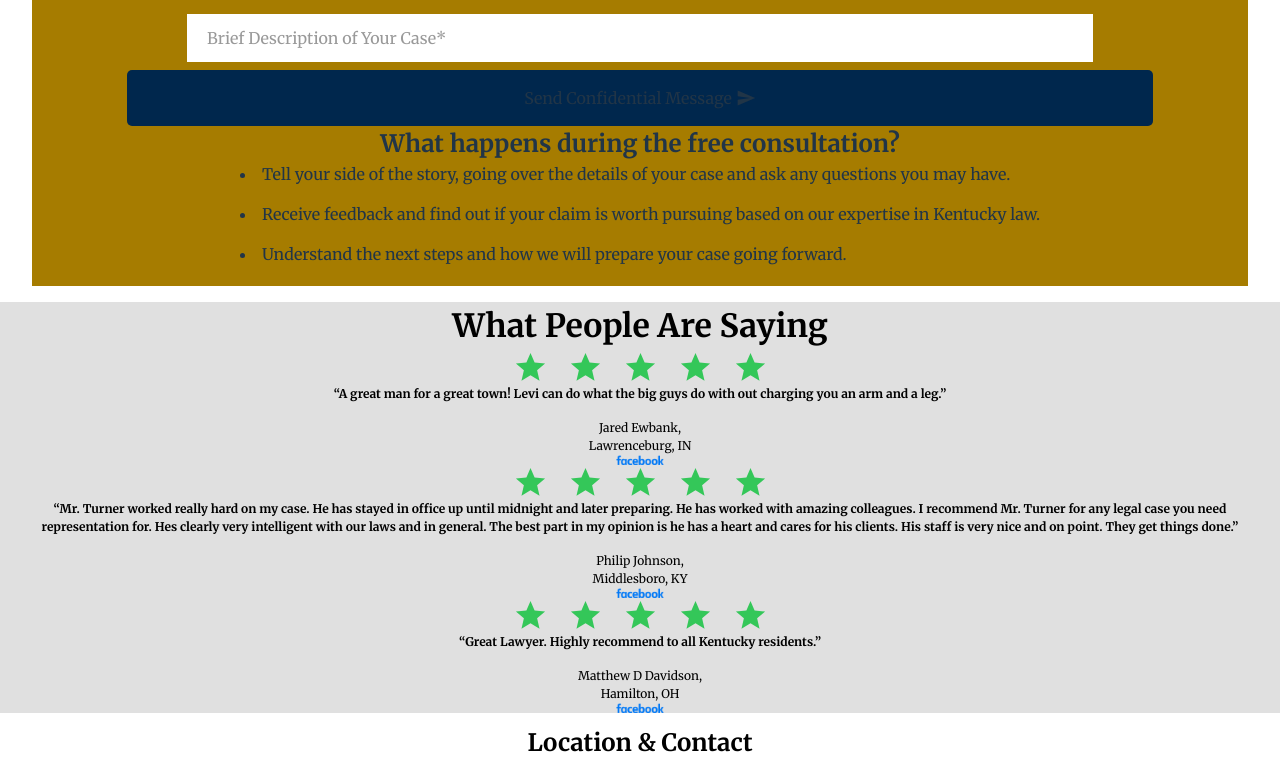
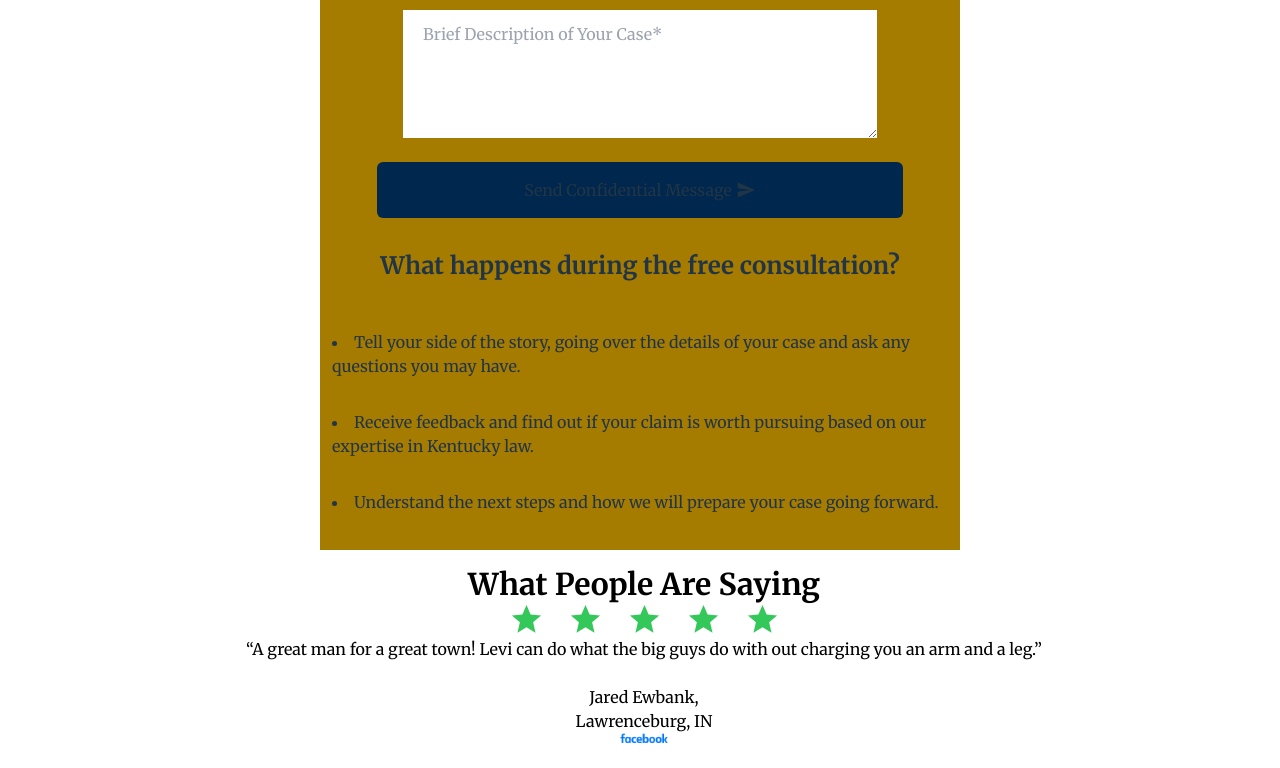
Before and after one commit to Matt41531/The-Law-Office-of-Levi-Turner, a React (Vite) app: page / in a window 1280 px wide. Shown: the part 1849-2617 px from the top of the page. Built offline with nearby package versions, Linux system fonts and the light colour scheme.

Commit message:
Replacing CSS with TailwindCSS

```diff
--- a/src/components/ConsultationForm.jsx
+++ b/src/components/ConsultationForm.jsx
@@ -1,35 +1,47 @@
-import "../styles/consultationForm.css";
 import SendIcon from "@mui/icons-material/Send";
 
 function ConsultationForm() {
   return (
-    <div className="flex-col2" id="form">
-      <div className="consultation-form flex-col2 p-1">
-        <span className="consultation-title">Book Free Consultation</span>
-        <span className="consultation-desc">
-          with The Law Office of Levi Turner
-        </span>
-        <input type="text" value="Full Name*" />
-        <input type="text" value="Phone Number*" />
-        <input type="text" value="Email Address*" />
-        <input type="text" value="Brief Description of Your Case*" />
-        <div className="message-button">
+    <div className="flex flex-col items-center justify-center w-full" id="form">
+      <div className="flex flex-col items-center justify-center w-11/12 p-1 bg-bronze my-4 lg:w-1/2">
+        <span className="text-2xl font-bold">Book Free Consultation</span>
+        <span className="text-base">with The Law Office of Levi Turner</span>
+        <input
+          className="w-3/4 py-3 px-5 my-2 mx-0 bg-white text-light-grey border-none"
+          type="text"
+          value="Full Name*"
+        />
+        <input
+          className="w-3/4 py-3 px-5 my-2 mx-0 bg-white text-light-grey border-none"
+          type="text"
+          value="Phone Number*"
+        />
+        <input
+          className="w-3/4 py-3 px-5 my-2 mx-0 bg-white text-light-grey border-none"
+          type="text"
+          value="Email Address*"
+        />
+        <textarea
+          className="w-3/4 h-32 py-3 px-5 my-2 mx-0 bg-white text-light-grey border-none align-top"
+          placeholder="Brief Description of Your Case*"
+        />
+        <div className="bg-navy w-10/12 p-4 my-4 rounded-md">
           Send Confidential Message
-          <SendIcon className="inline-icon"/>
+          <SendIcon className="pl-1 align-bottom" />
         </div>
-        <div className="consultation-title">
+        <div className="text-2xl font-bold m-4">
           What happens during the free consultation?
         </div>
         <ul className="list-disc list-inside">
-          <li className="consultation-desc">
+          <li className="text-left my-8 mx-2">
             Tell your side of the story, going over the details of your case and
             ask any questions you may have.
           </li>
-          <li className="consultation-desc">
+          <li className="text-left my-8 mx-2">
             Receive feedback and find out if your claim is worth pursuing based
             on our expertise in Kentucky law.
           </li>
-          <li className="consultation-desc">
+          <li className="text-left my-8 mx-2">
             Understand the next steps and how we will prepare your case going
             forward.
           </li>
--- a/src/components/LandingDisplay.jsx
+++ b/src/components/LandingDisplay.jsx
@@ -7,8 +7,8 @@ function LandingDisplay() {
         <img className="w-[25.1875rem] h-[23.6875rem]" src={officeLogo} />
       </div>
       <div className="flex items-center justify-center w-full">
-        <a className=" text-white no-underline w-11/12 lg:w-1/3" href="#form">
-          <div className="bg-bronze text-base font-bold w-full py-4 lg:text-lg">
+        <a className="no-underline w-11/12 lg:w-1/3" href="#form">
+          <div className="text-white bg-bronze font-bold w-full py-4 lg:text-lg hover:text-white">
             REQUEST A FREE CONSULTATION HERE
           </div>
         </a>
--- a/src/components/LocationContacts.jsx
+++ b/src/components/LocationContacts.jsx
@@ -1,21 +1,20 @@
-import "../styles/locationContacts.css";
 import lawOffice from "../assets/law-office.png";
 import ArrowForwardIcon from "@mui/icons-material/ArrowForward";
 
 function LocationContacts() {
   return (
-    <div className="flex-col2">
-      <div className="location-title">Location & Contact</div>
-      <div className="location-text">
+    <div className="flex flex-col items-center justify-center w-full">
+      <div className="text-3xl font-bold text-black my-8">Location & Contact</div>
+      <div className="text-xl font-bold text-black mx-6">
         1319 Cumberland Ave. Middlesboro, KY 40965
       </div>
-      <img className="office-image" src={lawOffice} />
-      <div className="directions-text-box">
-        <a className="directions-text" target="_blank" href="https://www.google.com/maps/dir//1319+E+Cumberland+Ave,+Middlesboro,+KY+40965/data=!4m6!4m5!1m1!4e2!1m2!1m1!1s0x885c84cf2a5b4c81:0x9a8455b676f016f7?sa=X&ved=1t:707&ictx=111">
-          GET DIRECTIONS <ArrowForwardIcon className="inline-icon"/>
+      <img className="w-11/12 border-4 border-solid border-black" src={lawOffice} />
+      <div className="my-4">
+        <a className="text-black text-xl font-bold my-4 hover:text-black" target="_blank" href="https://www.google.com/maps/dir//1319+E+Cumberland+Ave,+Middlesboro,+KY+40965/data=!4m6!4m5!1m1!4e2!1m2!1m1!1s0x885c84cf2a5b4c81:0x9a8455b676f016f7?sa=X&ved=1t:707&ictx=111">
+          GET DIRECTIONS <ArrowForwardIcon className="align-bottom" style={{ fontSize: 30 }}/>
         </a>
       </div>
-      <div className="phone-number">(606) 896-8022</div>
+      <div className="text-bronze font-bold text-4xl my-4 tracking-widest">(606) 896-8022</div>
     </div>
   );
 }
--- a/src/components/Reviews.jsx
+++ b/src/components/Reviews.jsx
@@ -1,40 +1,39 @@
 /* eslint-disable react/prop-types */
 import facebookLogo from "../assets/Facebook-Logo-cropped.png";
-import "../styles/reviews.css";
 import StarIcon from "@mui/icons-material/Star";
 
 function Reviews() {
   return (
-    <div className="flex-col2 reviews-box">
-      <div className="review-header">What People Are Saying</div>
+    <div className="flex flex-col items-center justify-center w-full mx-1">
+      <div className="text-3xl font-bold text-black mx-2">What People Are Saying</div>
       <Review
         arrayOfStars={[
           <StarIcon
-            className="stars"
+            className="mx-3"
             fontSize="large"
             sx={{ color: '#34C759' }}
             key={0}
           />,
           <StarIcon
-            className="stars"
+            className="mx-3"
             fontSize="large"
             sx={{ color: '#34C759' }}
             key={1}
           />,
           <StarIcon
-            className="stars"
+            className="mx-3"
             fontSize="large"
             sx={{ color: '#34C759' }}
             key={2}
           />,
           <StarIcon
-            className="stars"
+            className="mx-3"
             fontSize="large"
             sx={{ color: '#34C759' }}
             key={3}
           />,
           <StarIcon
-            className="stars"
+            className="mx-3"
             fontSize="large"
             sx={{ color: '#34C759' }}
             key={4}
@@ -50,31 +49,31 @@ function Reviews() {
       <Review
         arrayOfStars={[
           <StarIcon
-            className="stars"
+            className="mx-3"
             fontSize="large"
             sx={{ color: '#34C759' }}
             key={0}
           />,
           <StarIcon
-            className="stars"
+            className="mx-3"
             fontSize="large"
             sx={{ color: '#34C759' }}
             key={1}
           />,
           <StarIcon
-            className="stars"
+            className="mx-3"
             fontSize="large"
             sx={{ color: '#34C759' }}
             key={2}
           />,
           <StarIcon
-            className="stars"
+            className="mx-3"
             fontSize="large"
             sx={{ color: '#34C759' }}
             key={3}
           />,
           <StarIcon
-            className="stars"
+            className="mx-3"
             fontSize="large"
             sx={{ color: '#34C759' }}
             key={4}
@@ -90,31 +89,31 @@ function Reviews() {
       <Review
         arrayOfStars={[
           <StarIcon
-            className="stars"
+            className="mx-3"
             fontSize="large"
             sx={{ color: '#34C759' }}
             key={0}
           />,
           <StarIcon
-            className="stars"
+            className="mx-3"
             fontSize="large"
             sx={{ color: '#34C759' }}
             key={1}
           />,
           <StarIcon
-            className="stars"
+            className="mx-3"
             fontSize="large"
             sx={{ color: '#34C759' }}
             key={2}
           />,
           <StarIcon
-            className="stars"
+            className="mx-3"
             fontSize="large"
             sx={{ color: '#34C759' }}
             key={3}
           />,
           <StarIcon
-            className="stars"
+            className="mx-3"
             fontSize="large"
             sx={{ color: '#34C759' }}
             key={4}
@@ -140,12 +139,12 @@ function Review({
   reviewLogo,
 }) {
   return (
-    <div className="flex flex-col2 justify-center">
+    <div className="flex flex-col justify-center w-full items-center">
       <div>{arrayOfStars}</div>
-      <div className="review-text">{reviewText}</div>
-      <div className="contact-block flex flex-col2 justify-center">
-        <div className="review-contact">{contactName}</div>
-        <div className="review-contact">{contactLocation}</div>
+      <div className="text-base text-black mx-8">{reviewText}</div>
+      <div className="my-6 flex flex-col justify-center items-center w-full">
+        <div className="text-black">{contactName}</div>
+        <div className="text-black">{contactLocation}</div>
         <img src={reviewLogo} className="w-12"/>
       </div>
     </div>
--- a/src/styles/consultationForm.css
+++ /dev/null
@@ -1,44 +0,0 @@
-.consultation-title {
-  font-size: 1.5rem;
-  font-weight: bold;
-  display: block;
-}
-
-.consultation-desc {
-  font-size: 1rem;
-}
-
-.consultation-form {
-  width: 95%;
-  background-color: var(--accent);
-  margin: 1rem 0rem 1rem 0rem;
-}
-
-input[type="text"] {
-  width: 75%;
-  padding: 12px 20px;
-  margin: 8px 0;
-  box-sizing: border-box;
-  border: none;
-  background-color: #ffffff;
-  color: #999999;
-}
-
-.message-button {
-  background-color: var(--base);
-  width: 85%;
-  font-size: 1rem;
-  padding: 1rem;
-  border-radius: 5px;
-}
-
-li {
-  text-align: left;
-  margin: 0rem 0rem 1rem 0rem;
-}
-
-.inline-icon {
-  padding-left: .25rem;
-  vertical-align: bottom;
-  font-size: 1.5rem !important;
-}
--- a/src/styles/footer.css
+++ /dev/null
@@ -1,21 +0,0 @@
-.footer-background {
-  background-color: var(--base);
-}
-.footer-col-sm {
-  width: 30%;
-}
-.footer-col-lg {
-  width: 70%;
-}
-.footer-title {
-  font-size: 2rem;
-  font-weight: bold;
-}
-.footer-image {
-  width: 85%;
-  border: 3px solid #ffffff;
-}
-.footer-text {
-  font-size: 0.625rem;
-  font-weight: bold;
-}
--- a/src/styles/locationContacts.css
+++ /dev/null
@@ -1,37 +0,0 @@
-.location-title {
-  font-size: 1.5rem;
-  font-weight: bold;
-  color: black;
-  margin: 0.5rem 0rem 0.5rem 0rem;
-}
-
-.location-text {
-  font-size: 1.25rem;
-  font-weight: bold;
-  color: black;
-  margin: 0rem 1.5rem 0rem 1.5rem;
-}
-
-.phone-number {
-  font-size: 2rem;
-  font-weight: bold;
-  color: var(--accent);
-  letter-spacing: 0.2rem;
-  margin: 0rem 0rem 1rem 0rem;
-}
-
-.office-image {
-  width: 90%;
-  border: 5px solid #000000;
-  filter: drop-shadow(0px 0px 5px black);
-}
-
-.directions-text-box {
-  margin: 1rem 0rem 1rem 0rem;
-}
-
-.directions-text {
-  color: black;
-  font-weight: bold;
-  margin: 1rem 0rem 1rem 0rem;
-}
--- a/src/styles/reviews.css
+++ /dev/null
@@ -1,36 +0,0 @@
-.reviews-box {
-  background-color: var(--grey);
-  margin: 0rem 0.25rem 0.25rem 0rem;
-}
-.review-header {
-  font-size: 2rem;
-  font-weight: bold;
-  color: black;
-  margin: 0rem 0.5rem 0rem 0.5rem;
-}
-
-.stars {
-  margin: 0rem 0.625rem 0rem 0.625rem;
-  font-size: large;
-}
-
-.review-text {
-  font-size: 0.75rem;
-  color: black;
-  font-weight: bold;
-  margin: 0rem 1rem 0rem 1rem;
-}
-
-.review-contact {
-  font-size: 0.75rem;
-  color: black;
-}
-
-.review-logo {
-  width: 3.125rem;
-  margin: 0rem 0rem 1rem 0rem;
-}
-
-.contact-block {
-  margin: 1rem 0rem 0rem 0rem;
-}
--- a/tailwind.config.js
+++ b/tailwind.config.js
@@ -12,7 +12,8 @@ export default {
       'bronze': '#A67C00',
       'grey': '#E0E0E0',
       'black': '#000000',
-      'white': '#ffffff'
+      'white': '#ffffff',
+      'light-grey': '#999999'
     }
   },
   plugins: [],
```
Also changed, not shown: src/components/Footer.jsx (+7 -8 lines).
